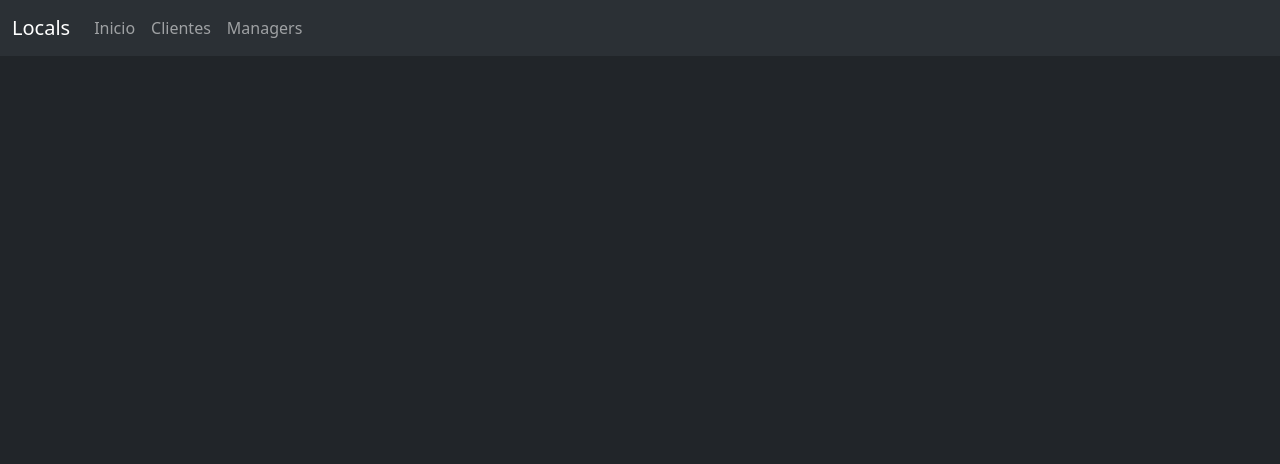
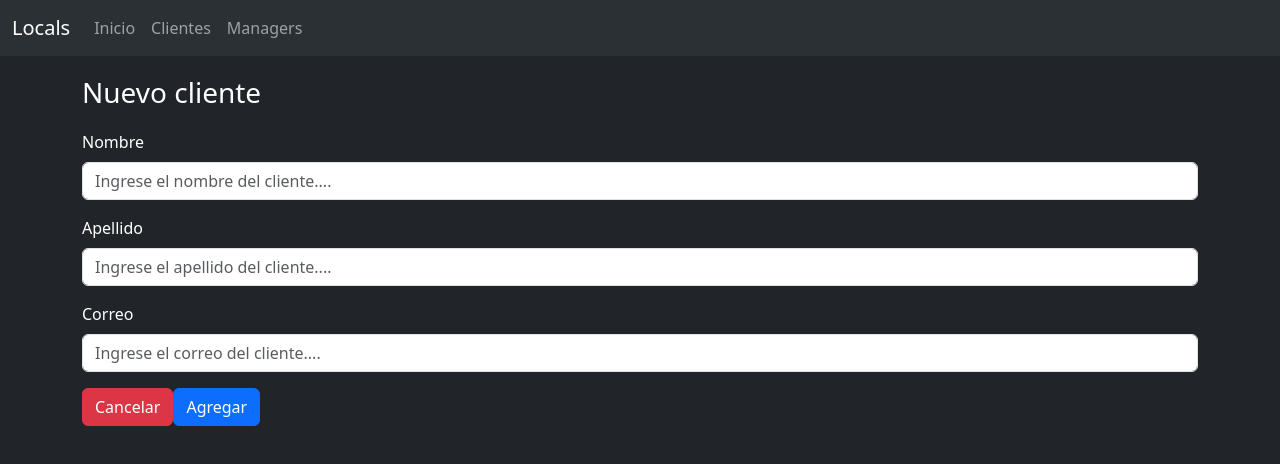
Before and after one commit to NestTiga/Local-Angular-18, an Angular app: page /create-customer in a window 1280 px wide. Before the commit this address led to /. Shown: the top 464 px of the page. Built offline with nearby package versions, Linux system fonts and the light colour scheme.

Commit message:
Creado funcionalidad para agregar un nuevo cliente

```diff
--- a/src/app/app.component.html
+++ b/src/app/app.component.html
@@ -8,7 +8,7 @@
       <div class="collapse navbar-collapse" id="navbarNav">
         <ul class="navbar-nav">
           <li class="nav-item">
-            <a class="nav-link">Inicio</a>
+            <a class="nav-link" routerLink="customers" [ngClass]="{active: menuOption == 'home'}" (click)="onOption('home')">Inicio</a>
           </li>
           <li class="nav-item">
             <a class="nav-link" routerLink="customers" [ngClass]="{active: menuOption == 'customers'}" (click)="onOption('customers')">Clientes</a>
--- a/src/app/app.routes.ts
+++ b/src/app/app.routes.ts
@@ -1,6 +1,8 @@
 import { Routes } from '@angular/router';
 import { ListCustomerComponent } from './components/local-components/customers/list-customer/list-customer.component';
+import { CreateCustomerComponent } from './components/local-components/customers/create-customer/create-customer.component';
 
 export const routes: Routes = [
-    {path: 'customers', component: ListCustomerComponent}
+    {path: 'customers', component: ListCustomerComponent},
+    {path: 'create-customer', component: CreateCustomerComponent},
 ];
--- a/src/app/components/local-components/customers/create-customer/create-customer.component.css
+++ b/src/app/components/local-components/customers/create-customer/create-customer.component.css
@@ -0,0 +1,4 @@
+.title-customer{
+    margin-top: 20px;
+    margin-bottom: 20px;
+}
--- a/src/app/components/local-components/customers/create-customer/create-customer.component.html
+++ b/src/app/components/local-components/customers/create-customer/create-customer.component.html
@@ -1 +1,43 @@
-<p>create-customer works!</p>
+<div class="container">
+  <h3 class="title-customer">Nuevo cliente</h3>
+  <div class="create-style">
+    <form [formGroup]="formCustomer" (ngSubmit)="createCustomer()">
+      <div class="mb-3">
+        <label for="name" class="form-label">Nombre</label>
+        <input
+          type="text"
+          class="form-control"
+          id="name"
+          placeholder="Ingrese el nombre del cliente...."
+          formControlName="firstName"
+        />
+
+      </div>
+      <div class="mb-3">
+        <label for="lastName" class="form-label">Apellido</label>
+        <input
+          type="text"
+          class="form-control"
+          id="lastName"
+          placeholder="Ingrese el apellido del cliente...."
+          formControlName="lastName"
+        />
+      </div>
+      <div class="mb-3">
+        <label for="email" class="form-label">Correo</label>
+        <input
+          type="email"
+          class="form-control"
+          id="email"
+          placeholder="Ingrese el correo del cliente...."
+          formControlName="email"
+        />
+      </div>
+
+      <button type="button" class="btn btn-danger" (click)="cancelar()">
+        Cancelar
+      </button>
+      <button type="submit" class="btn btn-primary">Agregar</button>
+    </form>
+  </div>
+</div>
--- a/src/app/components/local-components/customers/create-customer/create-customer.component.ts
+++ b/src/app/components/local-components/customers/create-customer/create-customer.component.ts
@@ -1,12 +1,45 @@
-import { Component } from '@angular/core';
+import { Component, inject } from '@angular/core';
+import { FormBuilder, FormGroup, ReactiveFormsModule, Validators } from '@angular/forms';
+import { Router } from '@angular/router';
+import { CustomerService } from '../../../../services/local-services/customer.service';
+import { CustomerModel } from '../../../../models/local-models/customer.model';
 
 @Component({
   selector: 'app-create-customer',
   standalone: true,
-  imports: [],
+  imports: [ReactiveFormsModule],
   templateUrl: './create-customer.component.html',
   styleUrl: './create-customer.component.css'
 })
 export class CreateCustomerComponent {
 
+  formCustomer: FormGroup; // formulario de cliente
+  private router= inject(Router); // inyecta el router
+  private form= inject(FormBuilder); // inyecta el formulario
+  private customerService= inject(CustomerService); // inyecta el servicio de cliente
+
+  constructor(){
+    this.formCustomer = this.form.group({
+      firstName: ['', Validators.required],
+      lastName: ['', Validators.required],
+      email: ['', [Validators.required, Validators.email]],
+    });
+  }
+
+  createCustomer(){
+    this.customerService.createCustomer(this.formCustomer.value).subscribe({
+      next:(customer:CustomerModel)=>{
+        console.log("Cliente ingresado correctamente -->", customer);
+        this.formCustomer.reset();
+        this.router.navigate(['/customers']);
+      },
+      error:(error:any)=>{
+        console.log("Se encontró un error al querer ingresar un cliente -->", error);
+      }
+    });
+  }
+
+  cancelar(){
+    this.router.navigate(['/customers']);
+  }
 }
--- a/src/app/components/local-components/customers/list-customer/list-customer.component.html
+++ b/src/app/components/local-components/customers/list-customer/list-customer.component.html
@@ -1,7 +1,7 @@
 <div class="container">
     <h3 class="title-customer">Gestión de Clientes</h3>
     <div class="create-customer">
-        <button type="button" class="btn btn-primary">Agregar Cliente</button>
+        <button type="button" class="btn btn-primary" (click)="createCustomer()">Agregar Cliente</button>
     </div>
     <div class="table-responsive">
         <table class="table table-dark table-striped">
--- a/src/app/components/local-components/customers/list-customer/list-customer.component.ts
+++ b/src/app/components/local-components/customers/list-customer/list-customer.component.ts
@@ -1,6 +1,7 @@
 import { Component, inject, OnInit } from '@angular/core';
 import { CustomerService } from '../../../../services/local-services/customer.service';
 import { CustomerDeleteModel, CustomerModel } from '../../../../models/local-models/customer.model';
+import { Router } from '@angular/router';
 
 @Component({
   selector: 'app-list-customer',
@@ -12,6 +13,7 @@ import { CustomerDeleteModel, CustomerModel } from '../../../../models/local-mod
 export class ListCustomerComponent implements OnInit {
   customerList: CustomerModel[] = []; // recibe la lista de clientes
   private customerService = inject(CustomerService); // inyecta el servicio de cliente
+  private router= inject(Router); // inyecta el router
 
   ngOnInit(): void {
     this.getAllCustomer();
@@ -40,4 +42,8 @@ export class ListCustomerComponent implements OnInit {
       }
     });
   }
+
+  createCustomer(){
+    this.router.navigate(['/create-customer']);
+  }
 }
```
